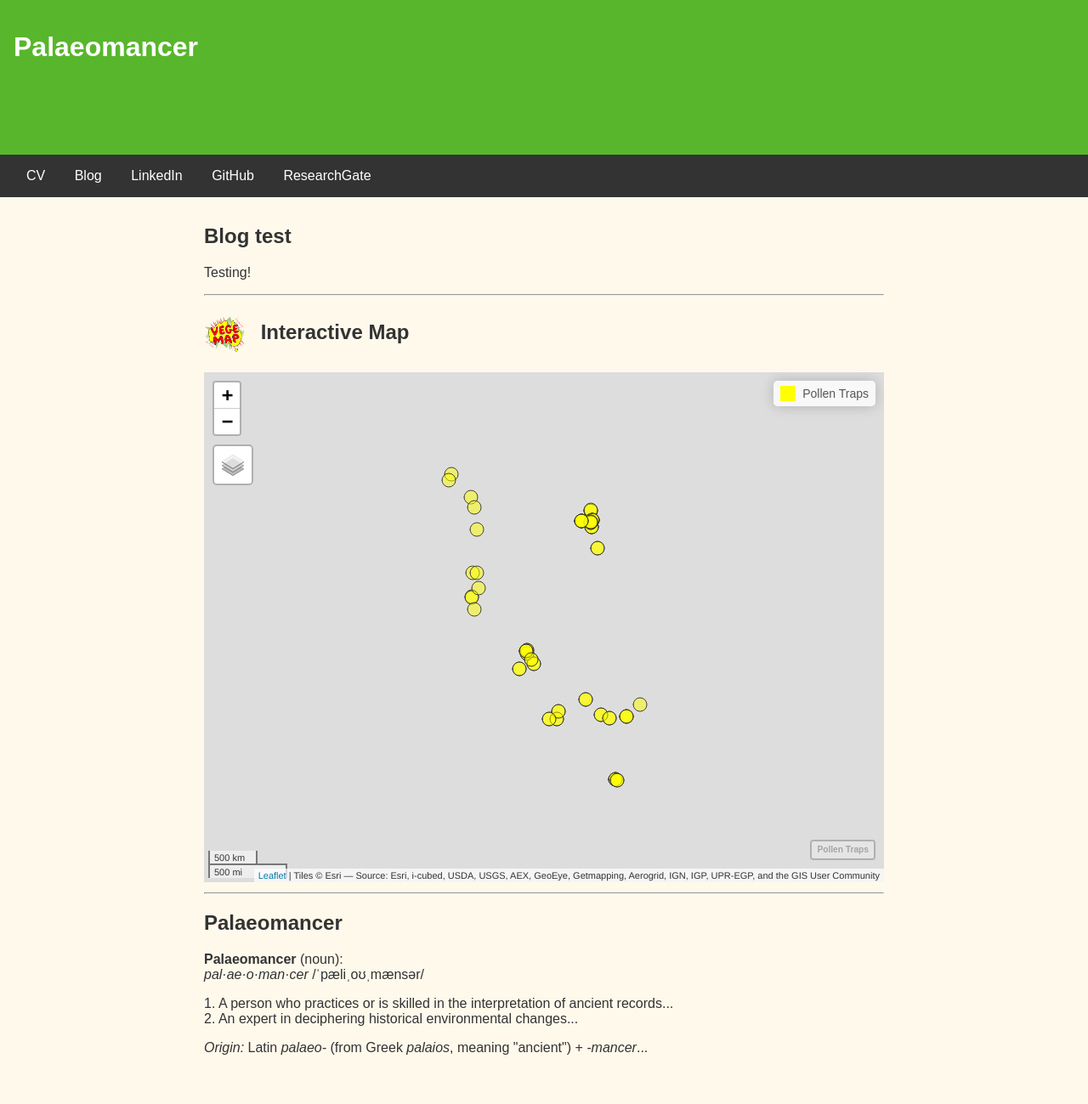
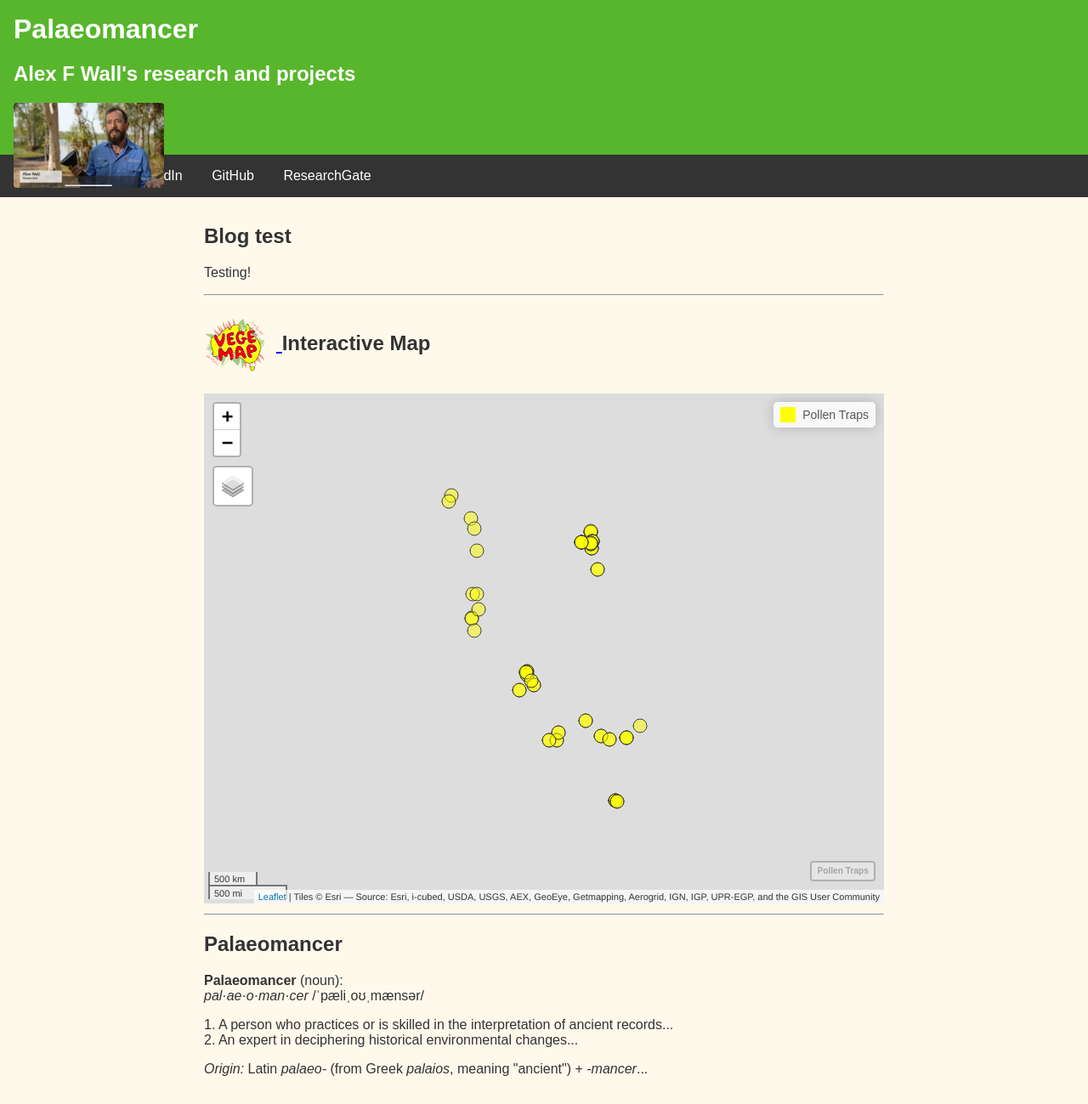
Before and after one commit to AlexFWall/Palaeomancer, a Jekyll site: the page built from index.md, in a window 1280 px wide. Shown: the whole page at 85% size. Built offline with Jekyll 4.4.1, drawn with Linux system fonts in a browser that asks for light colours; before the commit the page ends 1274 px from its top, so only the background shows below that.

Commit message:
Update home.html

```diff
--- a/_layouts/home.html
+++ b/_layouts/home.html
@@ -47,8 +47,15 @@ layout: null
   </style>
 </head>
 <body>
+   <!-- NEW HEADER WITH IMAGE + SUBTITLE -->
   <header>
-    <h1>{{ site.title }}</h1>
+    <div>
+      <h1 style="margin: 0;">{{ site.title }}</h1>
+      <h2 class="subtitle">Alex F Wall's research and projects</h2>
+    </div>
+    <img src="{{ '/AFWall ABC News.jpg' | relative_url }}"
+         alt="Alex F. Wall"
+         style="height: 100px; border-radius: 4px;">
   </header>
   <nav>
     <a href="{{ '/cv/' | relative_url }}">CV</a>
@@ -66,13 +73,14 @@ layout: null
 
 <!-- 2) Map -->
 <h2>
-  <img src="{{ '/VegeMap_BurstingLogo_Final2-01.png' | relative_url }}"
-       alt="VegeMap Logo"
-       style="height:50px; margin-right:10px; vertical-align:middle;">
+  <a href="https://www.jcu.edu.au/college-of-science-and-engineering/vegemap">
+    <img src="{{ '/VegeMap_BurstingLogo_Final2-01.png' | relative_url }}"
+         alt="VegeMap Logo"
+         style="height:75px; margin-right:10px; vertical-align:middle;">
+  </a>
   Interactive Map
 </h2>
 <iframe src="map.html"></iframe>
-
 
     <hr>
 
```
